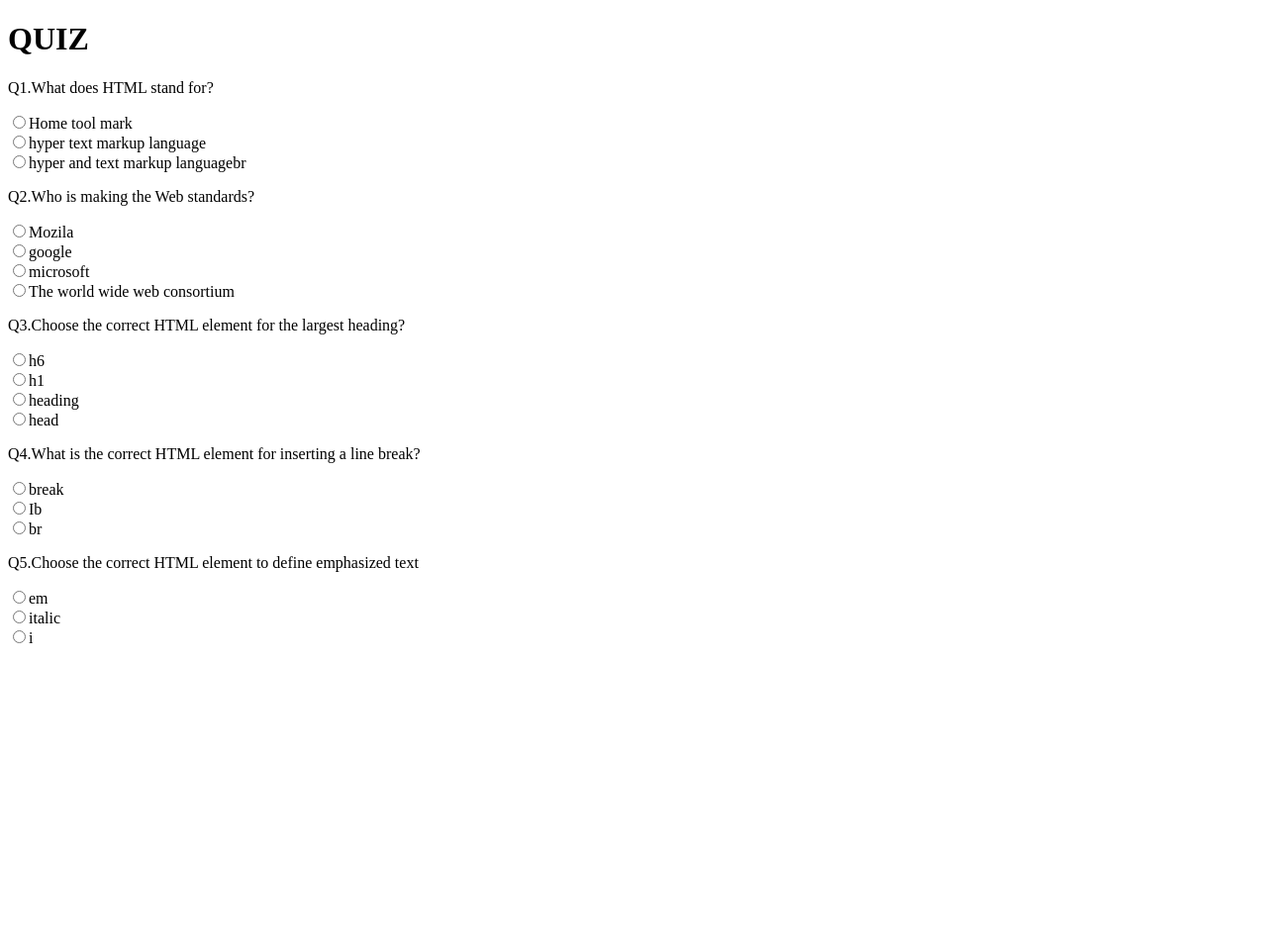
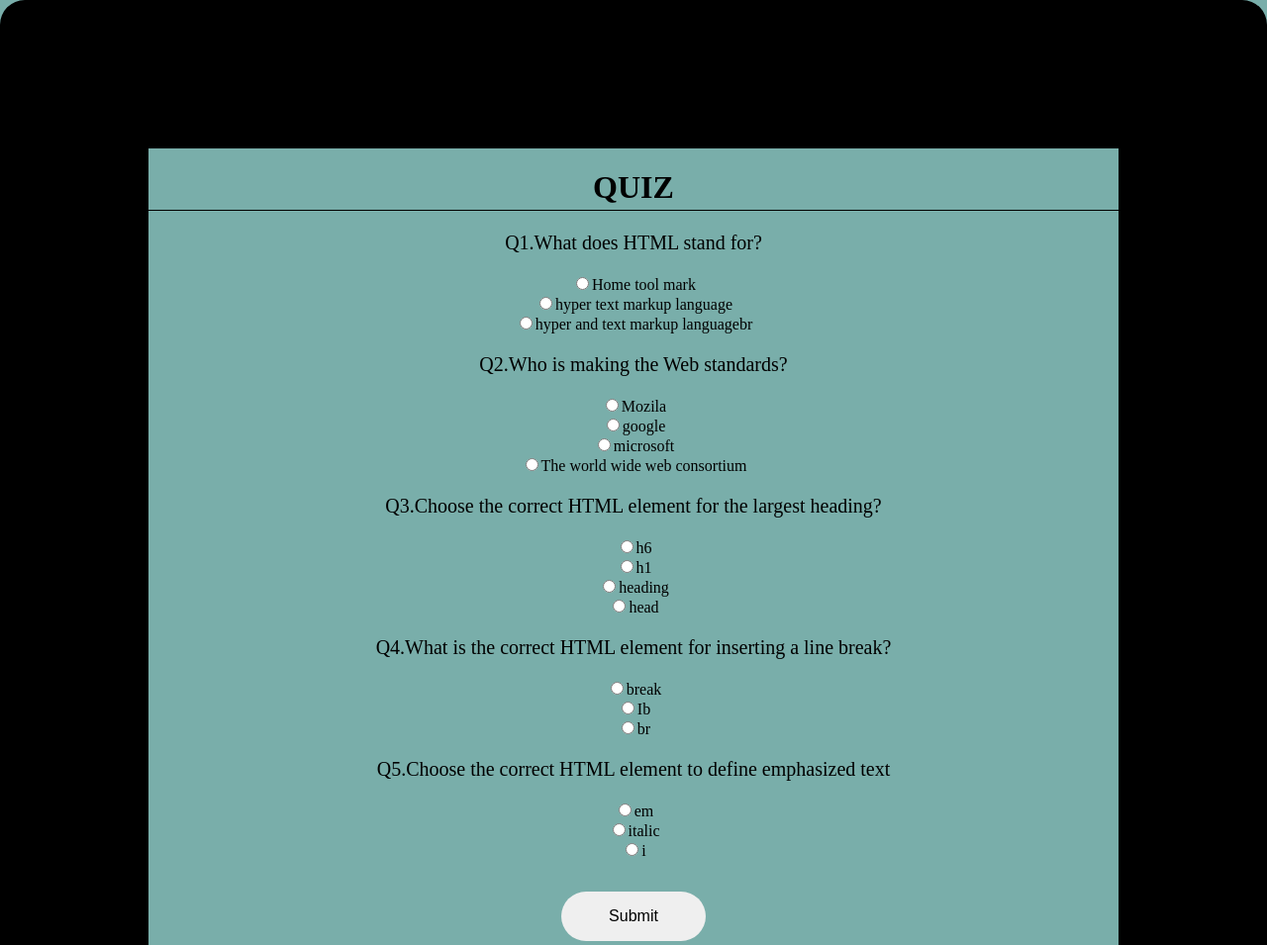
Before and after one commit to faizashermuhammad/quiz, a plain HTML site: page index.html in a window 1280 px wide. Shown: the top 955 px of the page at 99% size. Before the commit the page ends 800 px from the top, so only its background shows below. Drawn offline with Linux system fonts and the light colour scheme.

Commit message:
Add files via upload

```diff
--- a/index.html
+++ b/index.html
@@ -9,33 +9,33 @@
 </head>
 <body>
     <h1>QUIZ</h1>
-    <fuction>
+    <section>
         <p>Q1.What does HTML stand for?</p>
         <input type="radio"  value="Home tool mark">Home tool mark<br>
         <input type="radio" value="hyper text markup language">hyper text markup language<br>
         <input type="radio" value="hyper and text markup language">hyper and text markup languagebr<br>
-    </fuction>
-    <function>
+    </section>
+    <section>
         <p>Q2.Who is making the Web standards?</p>
         <input type="radio"  value="mozila">Mozila<br>
         <input type="radio" value="google">google<br>
         <input type="radio" value="microsoft">microsoft<br>
         <input type="radio" value="The world wide web consortium">The world wide web consortium<br>
-    </function>
-    <fuction>
+    </section>
+    <section>
         <p>Q3.Choose the correct HTML element for the largest heading?</p>
         <input type="radio"  value="h6">h6<br>
         <input type="radio" value="h1">h1<br>
         <input type="radio" value="heading">heading<br>
         <input type="radio" value="head">head<br>
-    </fuction>
-    <function>
+    </section>
+    <section>
         <p>Q4.What is the correct HTML element for inserting a line break?</p>
         <input type="radio"  value="break">break<br>
         <input type="radio" value="Ib">Ib<br>
         <input type="radio" value="br">br<br>
-    </function>
-    <fuction>
+    </section>
+    <section>
         <p>Q5.Choose the correct HTML element to define emphasized text</p>
         <input type="radio"  value="em">em<br>
             <input type="radio" value="italic">italic<br>
@@ -44,7 +44,13 @@
 
 
 <script src="script.js"></script>
-    </fuction>
+    </section>
+
+    <button>Submit</button>
+
+
+
+<script src="script.js"></script>
 
 </body>
 </html>
--- a/style.css
+++ b/style.css
@@ -1,3 +1,30 @@
-/* h1{
+body{
+    margin: 0px;
+    padding: 0px;
     text-align: center;
-} */
+    background-color: hsla(175, 28%, 47%, 0.788);
+    border: 150px solid black;
+    border-radius: 25px;
+
+
+}
+h1{
+    border-bottom: 1px solid black;
+    padding-bottom: 0.1em;
+
+}
+ p{
+     font-size: 20px;
+ }
+ button{
+     border-radius: 5em;
+     border: none;
+     padding: 1em 3em;
+     margin-bottom: 3em;
+     margin-top: 2em;
+     font-size: 16px;
+ }
+ button:hover{
+     background-color: rgb(0, 132, 255);
+     color: aliceblue;
+ }
```
